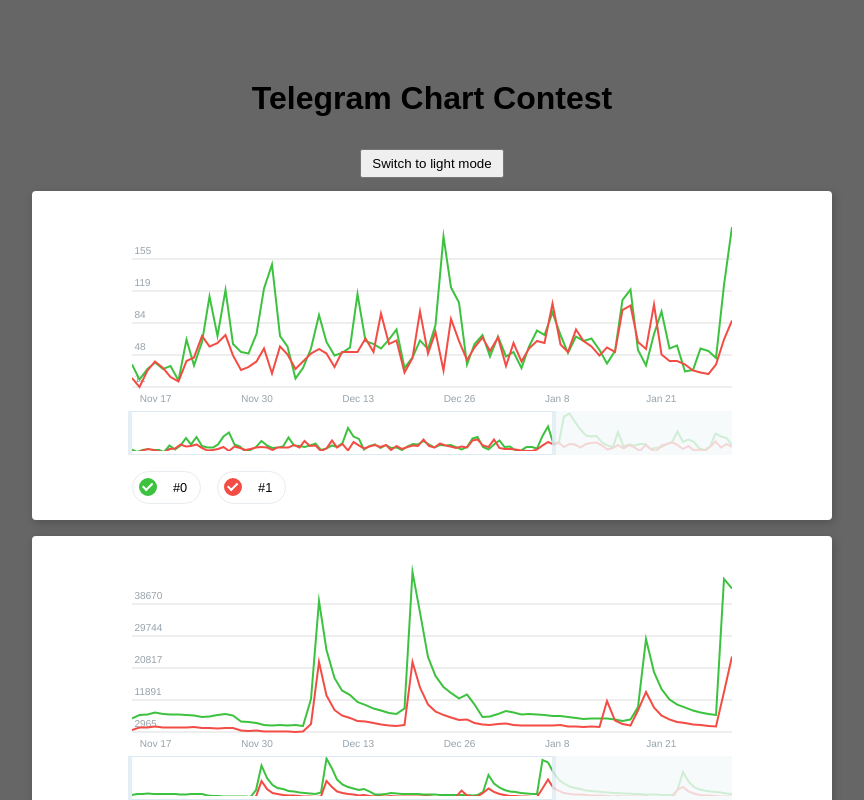
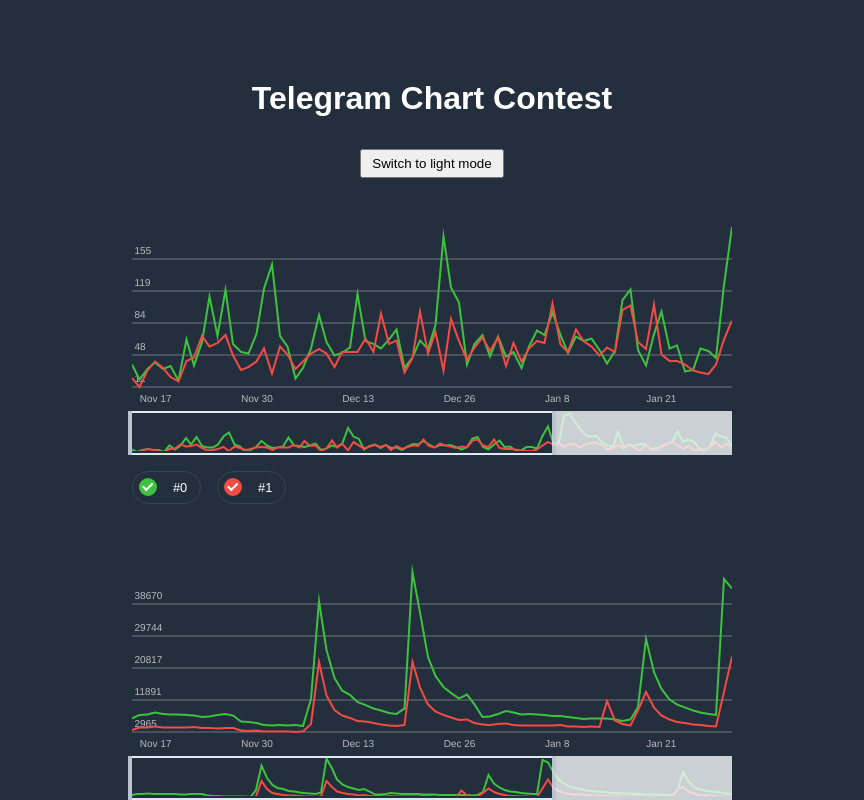
Before and after one commit to grokhotun/telegram-chart-contest, a website built with webpack: page src/index.html in a window 1280 px wide. Both pictures are taken after a click on the button "Switch to dark mode". Shown: the top 800 px of the page, without its empty margins (208-1072 px from the left). Built offline with nearby package versions, Linux system fonts and the light colour scheme.

Commit message:
working on switching theme logic #2

```diff
--- a/src/chart/TelegramChart.ts
+++ b/src/chart/TelegramChart.ts
@@ -10,7 +10,7 @@
 import { Store } from '@/core/Observer';
 import { Theme, theme as constantTheme, ThemeKeys } from '@/theme';
 import { ChartData, MappedChartData } from '@/types';
-import { mapData } from '@/utils';
+import { css, mapData } from '@/utils';
 
 import { template } from './template';
 
@@ -54,6 +54,19 @@
 
   setTheme(themeKey: ThemeKeys) {
     this.theme = constantTheme[themeKey];
+
+    this.mainChart?.setTheme(this.theme);
+    this.sliderChart?.setTheme(this.theme);
+    this.labels
+      .querySelectorAll('[data-element="checkbox"]')
+      .forEach((label) => {
+        if (!(label instanceof HTMLElement)) return;
+
+        css(label, {
+          color: this.theme.checkboxColor,
+          borderColor: this.theme.checkboxBorder,
+        });
+      });
   }
 
   private handleMouseClick(e: MouseEvent) {
--- a/src/chart/constants.ts
+++ b/src/chart/constants.ts
@@ -10,13 +10,6 @@
 export const LABELS_COUNT = 6;
 export const CIRCLE_RADIUS = 8;
 export const SLIDER_HEIGHT = 40;
-
-export const Y_AXIS_STYLES = {
-  lineWidth: 1,
-  strokeStyle: '#bbb',
-  font: 'normal 20px Helvetica,sans-serif',
-  fillStyle: '#96a2aa',
-};
 
 export enum Months {
   'Jan' = 0,
--- a/src/components/Label/Label.ts
+++ b/src/components/Label/Label.ts
@@ -9,7 +9,7 @@
 
   render() {
     return `
-      <div class="telegram-chart-checkbox">
+      <div data-element="checkbox" class="telegram-chart-checkbox">
         <input type="checkbox" value="${this.name}" checked />
         <label>
           <span style="border-color: ${this.color}"></span>
--- a/src/components/MainChart/MainChart.ts
+++ b/src/components/MainChart/MainChart.ts
@@ -13,6 +13,7 @@
 import { Options } from '@/components/types';
 import { MappedChartData, MouseProxy } from '@/types';
 import { Tooltip } from '@/components/Tooltip';
+import { Theme } from '@/theme';
 import { computeBoundaries } from './helpers';
 
 export class MainChart extends BaseChart {
@@ -80,9 +81,9 @@
 
     this.context.beginPath();
 
-    xCoords.forEach((v, idx) => {
+    xCoords.forEach((coord, idx) => {
       const xCoord = (idx + 1) * xRatio;
-      const text = toDate(v);
+      const text = toDate(coord);
 
       if (isEven(idx, step)) {
         this.context.fillText(text, xCoord, DPI_HEIGHT - 10);
@@ -229,6 +230,8 @@
     this.tooltip.hide();
   }
 
+  setTheme(theme: Theme) {}
+
   init() {
     this.render();
     this.observer.subscribe('slider', (position: number[] | undefined) => {
--- a/src/components/SliderChart/SliderChart.ts
+++ b/src/components/SliderChart/SliderChart.ts
@@ -2,6 +2,7 @@
 import { computeBoundaries } from '@/components/MainChart/helpers';
 
 import { Options } from '@/components/types';
+import { Theme } from '@/theme';
 import { computeXRatio, computeYRatio, css, toCoords } from '@/utils';
 
 export class SliderChart extends BaseChart {
@@ -184,6 +185,8 @@
       });
   }
 
+  setTheme(theme: Theme) {}
+
   init() {
     this.setPositions(0, this.width * 0.3);
     this.broadcast();
--- a/src/components/Tooltip/Tooltip.ts
+++ b/src/components/Tooltip/Tooltip.ts
@@ -1,3 +1,4 @@
+import { Theme } from '@/theme';
 import { css } from '@/utils';
 
 type ContentItem = {
@@ -11,6 +12,15 @@
 
   constructor(element: HTMLElement) {
     this.tooltip = element;
+  }
+
+  setTheme(theme: Theme) {
+    css(this.tooltip, {
+      background: theme.tooltipBackground,
+      borderColor: theme.tooltipBorder,
+      boxShadow: theme.tooltipShadow,
+      color: theme.tooltipColor,
+    });
   }
 
   show({
--- a/src/core/Draw.ts
+++ b/src/core/Draw.ts
@@ -1,4 +1,4 @@
-import { CIRCLE_RADIUS, ROWS_COUNT, Y_AXIS_STYLES } from '@/chart/constants';
+import { CIRCLE_RADIUS, ROWS_COUNT } from '@/chart/constants';
 import { Theme } from '@/theme';
 import { Options } from '@/types';
 
@@ -35,7 +35,7 @@
 
     this.context.beginPath();
     this.context.strokeStyle = color;
-    this.context.fillStyle = this.theme.background;
+    this.context.fillStyle = this.theme.chartBackground;
     this.context.arc(x, y, CIRCLE_RADIUS, 0, Math.PI * 2);
     this.context.fill();
     this.context.stroke();
@@ -61,10 +61,10 @@
 
     this.context.beginPath();
 
-    this.context.lineWidth = Y_AXIS_STYLES.lineWidth;
-    this.context.strokeStyle = Y_AXIS_STYLES.strokeStyle;
-    this.context.font = Y_AXIS_STYLES.font;
-    this.context.fillStyle = Y_AXIS_STYLES.fillStyle;
+    this.context.lineWidth = this.theme.chartLineWidth;
+    this.context.strokeStyle = this.theme.chartLineColor;
+    this.context.font = this.theme.font;
+    this.context.fillStyle = this.theme.chartLineColor;
 
     for (let i = 1; i <= rowsCount; i++) {
       const y = (viewHeight / rowsCount) * i;
--- a/src/index.html
+++ b/src/index.html
@@ -11,7 +11,7 @@
   </head>
   <body>
     <div class="container">
-      <h1>Telegram Chart Contest</h1>
+      <h1 class="title">Telegram Chart Contest</h1>
       <button id="theme-toggler" class="theme-toggler" data-theme="dark">Switch to dark mode</button>
       <div id="chart-1" class="card"></div>
       <div id="chart-2" class="card"></div>
--- a/src/index.ts
+++ b/src/index.ts
@@ -53,6 +53,7 @@
 
   const v = buttonText[key];
 
+  document.body.classList.toggle('dark-mode');
   e.target.textContent = v.text;
   e.target.setAttribute('data-theme', v.value);
 
--- a/src/styles.scss
+++ b/src/styles.scss
@@ -12,26 +12,36 @@
 
 body {
   font-family: sans-serif;
-  background: #666;
+  background: #fff;
+  transition: background 0.5s;
+
+  &.dark-mode {
+    background: #242f3e;
+
+    .title {
+      color: #fff;
+    }
+  }
 }
 
-h1 {
+.title {
+  color: #000;
+  transition: color 0.5s;
   margin-bottom: 1em;
 }
 
 .container {
   text-align: center;
   max-width: 800px;
-  margin: 5rem auto;
+  margin: 0 auto;
+  padding: 5rem 0;
 }
 
 .card {
   display: flex;
   justify-content: center;
   border-radius: 4px;
-  background: #fff;
   padding: 1rem;
-  box-shadow: 2px 3px 10px rgba(0, 0, 0, 0.2);
   margin-bottom: 1rem;
 }
 
@@ -90,8 +100,8 @@
       background: transparent;
       top: 0;
       bottom: 0;
-      border-top: 1px solid #ddeaf3;
-      border-bottom: 1px solid #ddeaf3;
+      border-top: 2px solid #ddeaf3;
+      border-bottom: 2px solid #ddeaf3;
     }
   }
 
@@ -187,7 +197,8 @@
       animation-delay: 250ms;
       animation-timing-function: cubic-bezier(0.4, 0, 0.23, 1);
       animation-fill-mode: forwards;
-      animation: checkbox-check 125ms 250ms cubic-bezier(.4, .0, .23, 1) forwards;
+      animation: checkbox-check 125ms 250ms cubic-bezier(0.4, 0, 0.23, 1)
+        forwards;
     }
   }
 
--- a/src/theme/index.ts
+++ b/src/theme/index.ts
@@ -1,9 +1,36 @@
 export const theme = {
   light: {
     font: 'normal 20px Helvetica,sans-serif',
-    background: '#fff',
+
+    chartTextColor: '#96a2aa',
+    chartLineWidth: 1,
+    chartLineColor: '#bbb',
+    chartBackground: '#fff',
+    sliderBackground: '#fff',
+    sliderArrow: '#fff',
+    checkboxBorder: '#e6ecf0',
+    checkboxColor: '#000',
+    tooltipBackground: '#fff',
+    tooltipBorder: '#dfe6eb',
+    tooltipShadow: '1px 1px 1px rgba(0, 0, 0, .05)',
+    tooltipColor: '#000',
   },
-  dark: { font: 'normal 20px Helvetica,sans-serif', background: '#e2e2e2' },
+  dark: {
+    font: 'normal 20px Helvetica,sans-serif',
+
+    chartTextColor: '#546778',
+    chartLineWidth: 1,
+    chartLineColor: '#293544',
+    chartBackground: '#242f3e',
+    sliderBackground: '#1f2a38',
+    sliderArrow: '#40566b',
+    checkboxBorder: '#344658',
+    checkboxColor: '#fff',
+    tooltipBackground: '#253241',
+    tooltipBorder: '#253241',
+    tooltipShadow: '1px 1px 1px rgba(0, 0, 0, .5)',
+    tooltipColor: '#fff',
+  },
 };
 
 export type ThemeKeys = keyof typeof theme;
--- a/src/utils/index.ts
+++ b/src/utils/index.ts
@@ -43,21 +43,6 @@
 
 export function isEven(v: number, divider = 2) {
   return v % divider === 0;
-}
-
-export function computeBoundaries({
-  columns,
-  types,
-}: Pick<ChartData, 'columns' | 'types'>) {
-  const data = columns
-    .filter((column) => types[column[0] as keyof ChartTypes] === 'line')
-    .map((array) => array.filter(Number) as number[])
-    .flat();
-
-  const max = Math.max(...data);
-  const min = Math.min(...data);
-
-  return [min, max];
 }
 
 export function css(
```
